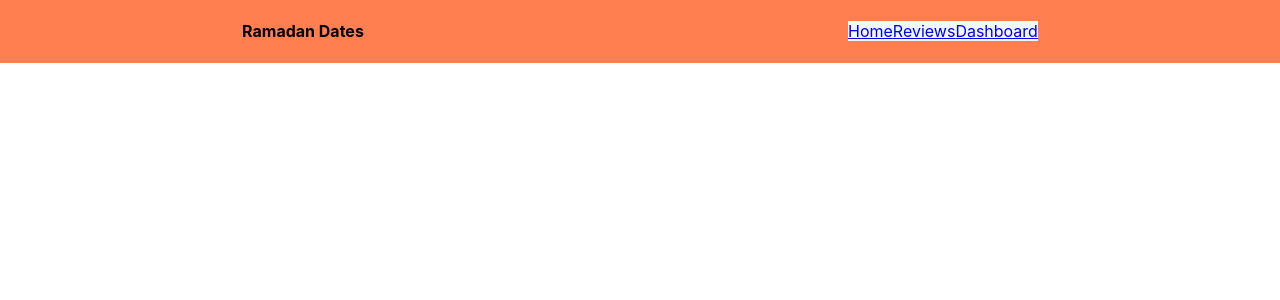
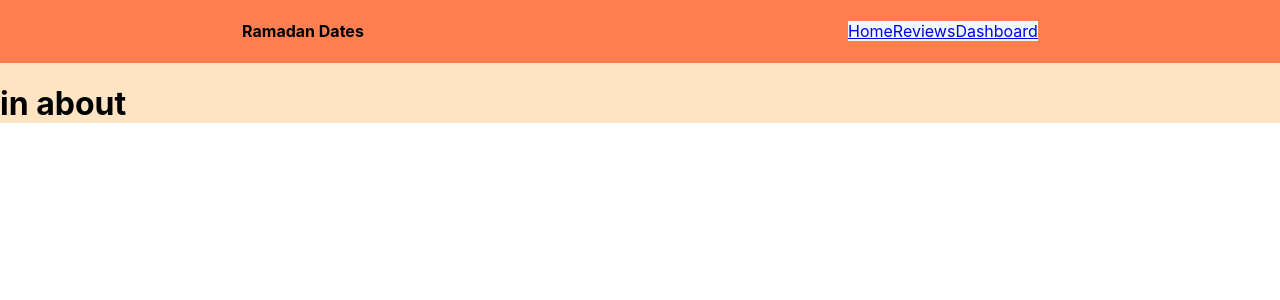
Before and after one commit to sayeef-rahman/Ramadan-Dates, a React (Create React App) app: page /about in a window 1280 px wide. Shown: the top 300 px of the page. Built offline with nearby package versions, Linux system fonts and the light colour scheme.

Commit message:
Blogs &  About compo added

```diff
--- a/src/App.js
+++ b/src/App.js
@@ -5,6 +5,9 @@ import Home from './components/Home/Home';
 import Reviews from './components/Reviews/Reviews';
 import Dashboard from './components/Dashboard/Dashboard';
 import Header from './components/Header/Header';
+import NotFound from './components/NotFound/NotFound';
+import Blogs from './components/Blogs/Blogs';
+import About from './components/About/About';
 
 function App() {
   return (
@@ -14,6 +17,9 @@ function App() {
         <Route path='/' element={<Home></Home>}></Route>
         <Route path='/reviews' element={<Reviews></Reviews>}></Route>
         <Route path='/dashboard' element={<Dashboard></Dashboard>}></Route>
+        <Route path='/blogs' element={<Blogs></Blogs>}></Route>
+        <Route path='/about' element={<About></About>}></Route>
+        <Route path='*' element={<NotFound></NotFound>}></Route>
       </Routes>
     </div>
   );
--- /dev/null
+++ b/src/components/About/About.js
@@ -0,0 +1,11 @@
+import React from 'react';
+
+const About = () => {
+    return (
+        <div>
+            <h1>in about</h1>
+        </div>
+    );
+};
+
+export default About;
--- /dev/null
+++ b/src/components/Blogs/Blogs.js
@@ -0,0 +1,11 @@
+import React from 'react';
+
+const Blogs = () => {
+    return (
+        <div>
+            <h1>In Blogs</h1>
+        </div>
+    );
+};
+
+export default Blogs;
--- a/src/components/NotFound/NotFound.css
+++ b/src/components/NotFound/NotFound.css
@@ -0,0 +1,3 @@
+div{
+    background-color: bisque;
+}
--- a/src/components/NotFound/NotFound.js
+++ b/src/components/NotFound/NotFound.js
@@ -1,9 +1,11 @@
 import React from 'react';
+import './NotFound.css'
 
 const NotFound = () => {
     return (
         <div>
             <h1>Not Found 404.</h1>
+            <p>Plesae search for Home, Reviews, Dashboard, Blogs or About</p>
         </div>
     );
 };
```
Also changed, not shown: src/components/About/About.css (added), src/components/Blogs/Blogs.css (added).
